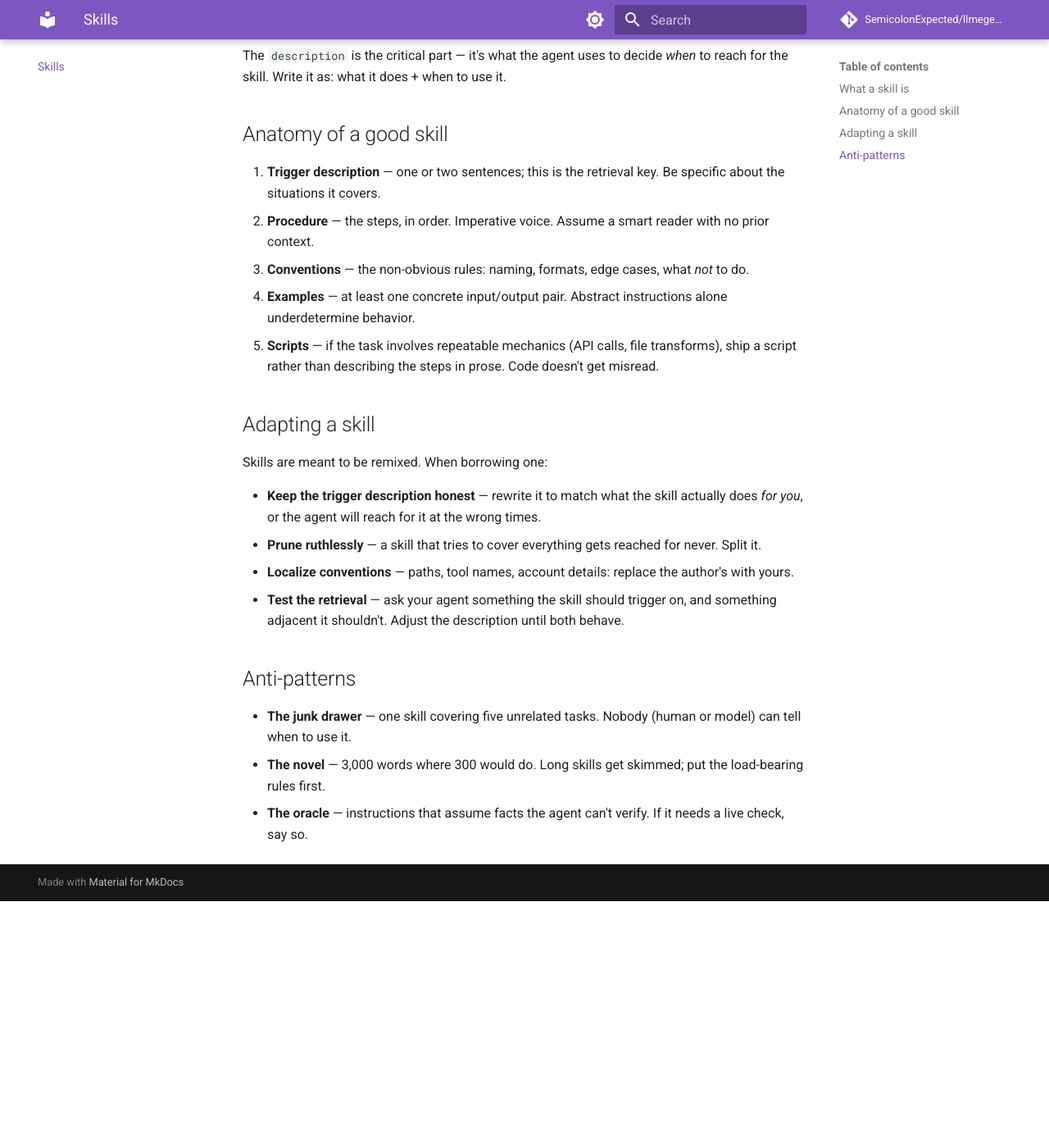
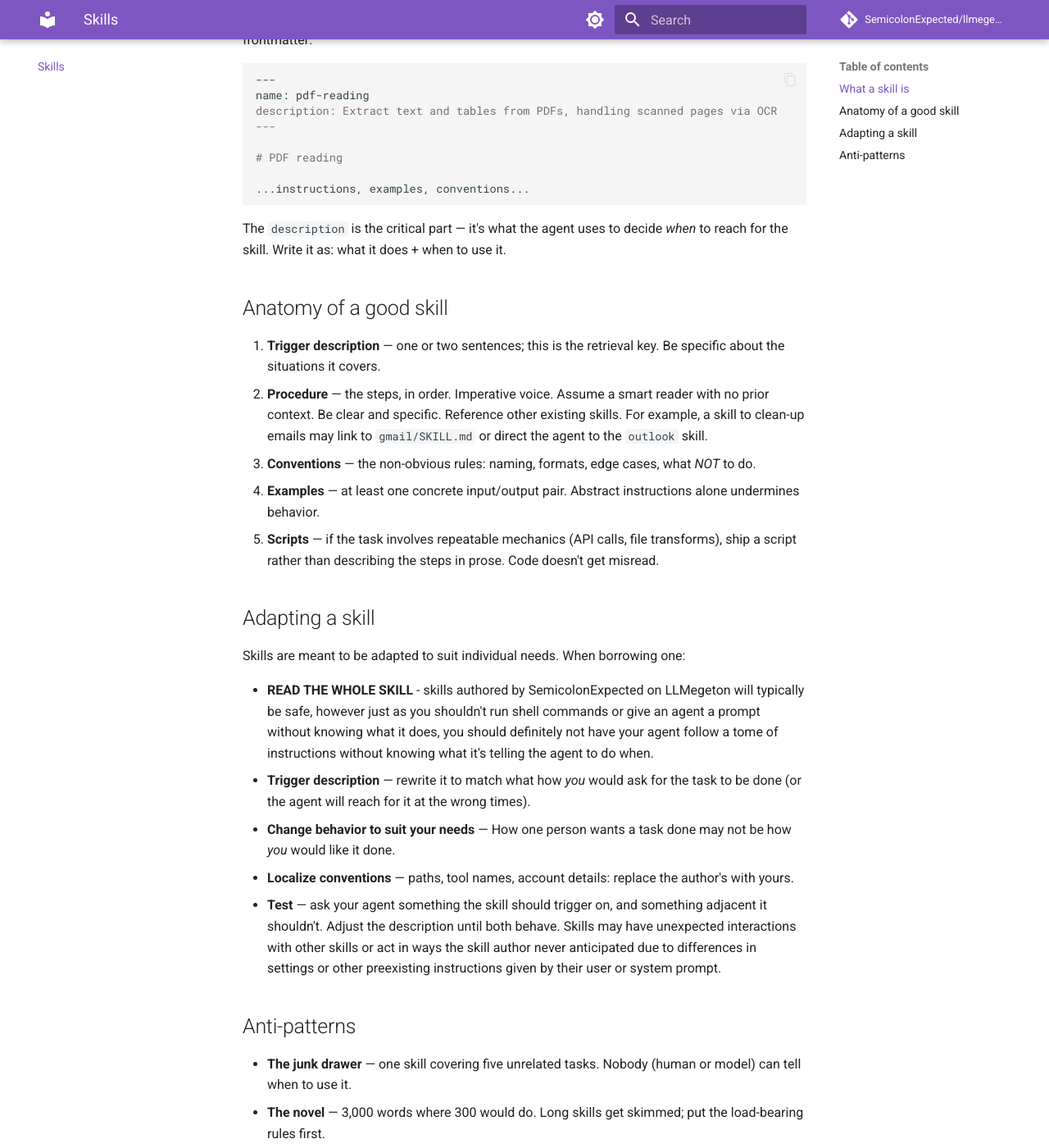
Before and after one commit to SemicolonExpected/LLMegeton, an MkDocs documentation site: the page built from docs/skills/index.md, in a window 1280 px wide and 1400 px high, scrolled down 755 px. Shown: the whole window at 82% size. Built offline with MkDocs 1.6.1 and Material for MkDocs 9.7.7, drawn with Linux system fonts in a browser that asks for light colours; comment, search, counter and statistics services are not loaded; before the commit the page ends 1854 px from its top, so only the background shows below that; some of the changed text lies outside the part shown.

Commit message:
Update index.md

```diff
--- a/docs/skills/index.md
+++ b/docs/skills/index.md
@@ -1,13 +1,18 @@
 # Skills
 
-Skills are the shareable units of agent capability: packaged knowledge + instructions that an agent loads when relevant. If prompts are individual evocations, skills are the bound volumes.
+Skills are the shareable units of agent capability: packaged knowledge + instructions that an agent loads when relevant.
+They're akin to a chapter in an employee manual for the agent to follow when performing a type of task.
+
+LLM agents usually come packaged with various skills, however some models have the skill to create new custom skills and "learn" new prewritten skills.
+
+**[LLMegeton Custom Skills](custom-skills/index.md)** are close to ready to use out the box and just require editing the files for your specific agent and accounts.
 
 ## What a skill is
 
 A skill typically bundles:
 
-- **Instructions** — how to approach a class of task (the procedure, the pitfalls, the conventions)
-- **Knowledge** — domain facts the model shouldn't have to guess at
+- **Instructions** — how to approach a class of task (the procedure, the conventions, DOs and DON'Ts)
+- **Knowledge** — domain facts the model shouldn't have to guess at--this includes pointing at another skill document.
 - **Examples** — input/output pairs showing the skill done right
 - **Tools/scripts** — helper code the agent can run, not just read
 
@@ -29,22 +34,23 @@ The `description` is the critical part — it's what the agent uses to decide *w
 ## Anatomy of a good skill
 
 1. **Trigger description** — one or two sentences; this is the retrieval key. Be specific about the situations it covers.
-2. **Procedure** — the steps, in order. Imperative voice. Assume a smart reader with no prior context.
-3. **Conventions** — the non-obvious rules: naming, formats, edge cases, what *not* to do.
-4. **Examples** — at least one concrete input/output pair. Abstract instructions alone underdetermine behavior.
+2. **Procedure** — the steps, in order. Imperative voice. Assume a smart reader with no prior context. Be clear and specific. Reference other existing skills. For example, a skill to clean-up emails may link to `gmail/SKILL.md` or direct the agent to the `outlook` skill.
+3. **Conventions** — the non-obvious rules: naming, formats, edge cases, what *NOT* to do.
+4. **Examples** — at least one concrete input/output pair. Abstract instructions alone undermines behavior.
 5. **Scripts** — if the task involves repeatable mechanics (API calls, file transforms), ship a script rather than describing the steps in prose. Code doesn't get misread.
 
 ## Adapting a skill
 
-Skills are meant to be remixed. When borrowing one:
+Skills are meant to be adapted to suit individual needs. When borrowing one:
 
-- **Keep the trigger description honest** — rewrite it to match what the skill actually does *for you*, or the agent will reach for it at the wrong times.
-- **Prune ruthlessly** — a skill that tries to cover everything gets reached for never. Split it.
+- **READ THE WHOLE SKILL** - skills authored by SemicolonExpected on LLMegeton will typically be safe, however just as you shouldn't run shell commands or give an agent a prompt without knowing what it does, you should definitely not have your agent follow a tome of instructions without knowing what it's telling the agent to do when.
+- **Trigger description** — rewrite it to match what how *you* would ask for the task to be done (or the agent will reach for it at the wrong times).
+- **Change behavior to suit your needs** — How one person wants a task done may not be how *you* would like it done.
 - **Localize conventions** — paths, tool names, account details: replace the author's with yours.
-- **Test the retrieval** — ask your agent something the skill should trigger on, and something adjacent it shouldn't. Adjust the description until both behave.
+- **Test** — ask your agent something the skill should trigger on, and something adjacent it shouldn't. Adjust the description until both behave. Skills may have unexpected interactions with other skills or act in ways the skill author never anticipated due to differences in settings or other preexisting instructions given by their user or system prompt.
 
 ## Anti-patterns
 
 - **The junk drawer** — one skill covering five unrelated tasks. Nobody (human or model) can tell when to use it.
 - **The novel** — 3,000 words where 300 would do. Long skills get skimmed; put the load-bearing rules first.
-- **The oracle** — instructions that assume facts the agent can't verify. If it needs a live check, say so.
+- **The oracle** — instructions that assume facts the agent can't verify. Despite how cognitively capable you believe AI to be, it cannot read minds. If it needs a live check, say so.
```
